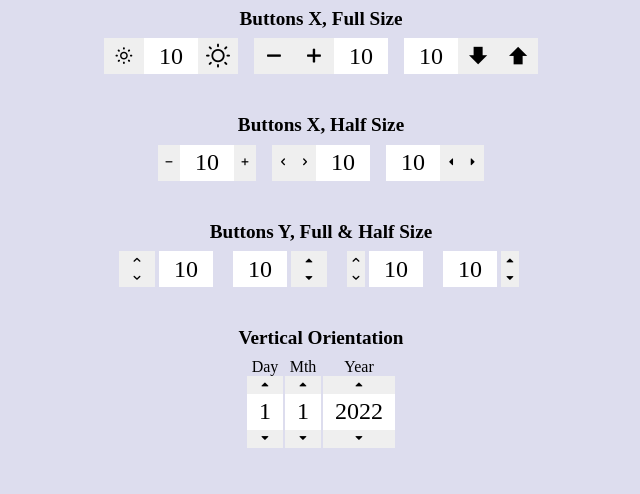
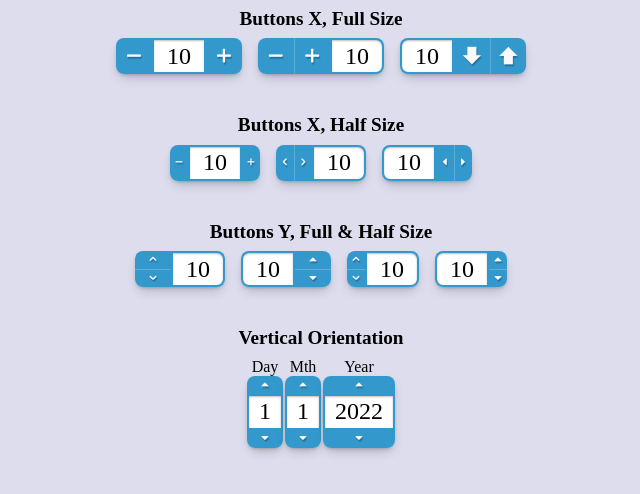
Before and after one commit to OldSaltyDog/rangestepper, a website with bundled scripts: page index.html in a window 1280 px wide. Shown: the whole page, without its empty margins (319-959 px from the left). Built offline with nearby package versions, Linux system fonts and the light colour scheme; a web font is replaced by a local one.

Commit message:
Completed first visual style

```diff
--- a/index.js
+++ b/index.js
@@ -8,7 +8,7 @@ const defaultSplitOpts = {
 		name: "defSplit",
 		value: 10
 	},
-	buttons: buttonOpts.light,
+	buttons: buttonOpts.default,
 	onValueSet: e => console.log( e.detail.value )
 }
 
--- /dev/null
+++ b/less/stepper.br.less
@@ -0,0 +1,80 @@
+.stepper-br(@br; @pad: 0) {
+
+	#br.outer(@br, @pad);
+	padding: @pad;
+	&.btns-x {
+
+		&.btns-split {
+
+			& > .btn-dec {
+				#br.l(@br);
+			}
+
+			& > .btn-inc {
+				#br.r(@br);
+			}
+
+		}
+
+		&.btns-left {
+			& > .btn-dec {
+				#br.l(@br);
+			}
+
+			& > input {
+				#br.r(@br);
+			}
+		}
+
+		&.btns-right {
+			& > input {
+				#br.l(@br);
+			}
+
+			& > .btn-inc {
+				#br.r(@br);
+			}
+		}
+	}
+
+	&.btns-y {
+
+		&.btns-left {
+
+			& > input {
+				#br.r(@br);
+			}
+			& > .btn-inc {
+				#br.tl(@br);
+			}
+
+			& > .btn-dec {
+				#br.bl(@br);
+			}
+		}
+
+		&.btns-right {
+
+			& > input {
+				#br.l(@br);
+			}
+			& > .btn-inc {
+				#br.tr(@br);
+			}
+
+			& > .btn-dec {
+				#br.br(@br);
+			}
+		}
+	}
+
+	&.stepper-y {
+		& > .btn-inc {
+			#br.t(@br);
+		}
+
+		& > .btn-dec {
+			#br.b(@br);
+		}
+	}
+}
--- a/less/stepper.less
+++ b/less/stepper.less
@@ -1,6 +1,6 @@
 @import "C:/\67Werx\\stylewerx\\src\\swx.less";
 @import url('https://fonts.googleapis.com/css2?family=Barlow:wght@400;500;600&family=Open+Sans:wght@400;700&display=swap');
-
+@import "stepper.br.less";
 
 @fs: 1.5rem;
 @fs-small: .5em;
@@ -21,8 +21,6 @@
 @full-w: ((@ip-w + (@base-s * 2)) + (@pad * 2));
 @stack-w: (@full-w - @base-s);
 @halfbtn-w: (@stack-w - (@base-s/2));
-
-@bts-y-h: ((@base-s/2) + (@pad * 2) + @gap);
 
 
 body, section, div, h6, button, code, input {
@@ -195,7 +193,6 @@ button {
 	& > button {
 		font-size: @fs-small;
 		flex: 1;
-//		height: (@base-s / 2);
 	}
 
 	& > .btn-dec {
@@ -222,41 +219,27 @@ button {
 	}
 }
 
-.stepper-base {
-
-	&.btns-split {
-		& > .btn-dec {
-
-		}
-
-		& > .btn-inc {
-
-		}
+.twx-stepper {
+	.stepper-br(.5rem);
+	box-shadow: 0 2px 4px -2px @fb-30, 0 6px 12px -3px @fb-20;
+	& > input {
+		#bg.add(#FFF);
+		#frame.in.all(2px, #39c);
+		.bsi(0 1px 2px 2px @fb-25);
 	}
 
-	&.btns-left {
-		& > input {
-		}
-		& > .btn-dec {
-
-		}
-
-		& > .btn-inc {
-
-		}
+	& > button {
+		#bg.add(#39C);
+		color: #f9f9f9;
+		text-shadow: 1px 2px 1px @fb-25;
 	}
 
-	&.btns-right {
-		& > input {
+	&.btns-y > .btn-inc {
+		border-bottom: 1px solid @fw-20;
+	}
 
-		}
-		& > .btn-dec {
-
-		}
-
-		& > .btn-inc {
-
-		}
+	&.btns-x:is(.btns-left, .btns-right) > .btn-inc {
+		border-left: 1px solid @fw-20;
 	}
 
 
```
Also changed, not shown: css/stepper.css, less/.btns-x.less.
